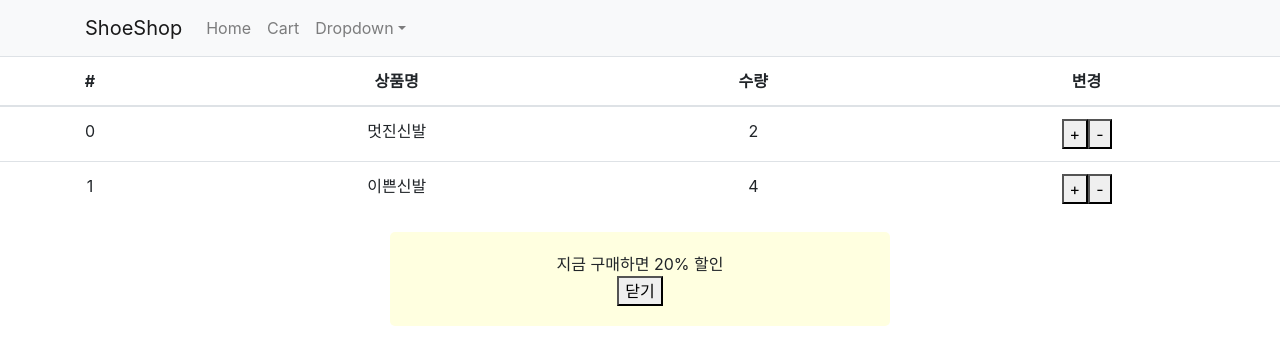
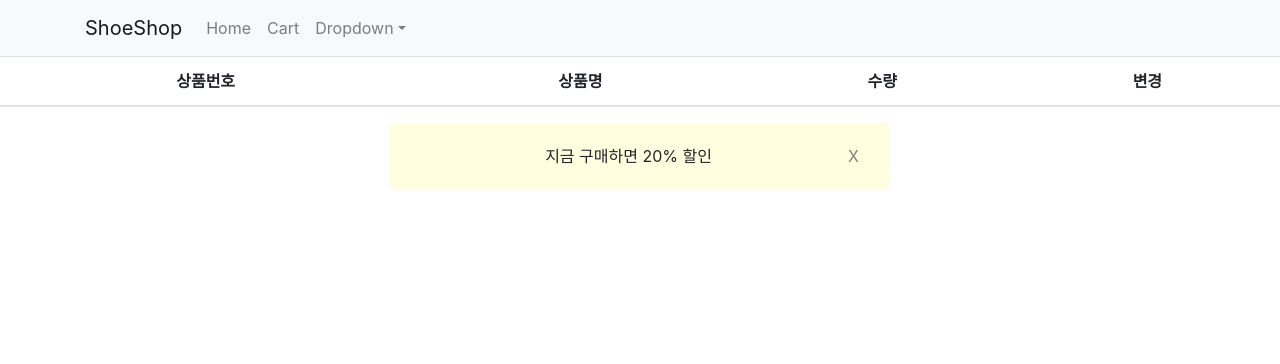
Before and after one commit to sangminlee98/React-Shop, a React (Create React App) app: page /cart in a window 1280 px wide. Shown: the top 364 px of the page. Built offline with nearby package versions, Linux system fonts and the light colour scheme.

Commit message:
장바구니 기능 완성

```diff
--- a/src/App.js
+++ b/src/App.js
@@ -2,7 +2,7 @@ import React, {useContext, useState} from 'react';
 import './App.css';
 import { Navbar, Container, Nav, NavDropdown, Jumbotron, Button} from 'react-bootstrap';
 import data from './data.js'
-import { Link, Route, Switch } from 'react-router-dom';
+import { Link, Route, Switch, useHistory } from 'react-router-dom';
 import Detail from './Detail';
 import Cart from './Cart';
 import axios from 'axios';
@@ -109,10 +109,11 @@ function App() {
 }
 
 function Card(props) {
+  let history = useHistory();
   return(
-    <div className="col-md-4">
+    <div className="col-md-4" onClick={()=>{ history.push('/detail/'+props.shoes.id) }}>
       <img src={"https://codingapple1.github.io/shop/shoes"+(props.i+1)+".jpg"} width={"100%"}/>
-      <h4><Link to={"/detail/"+props.i}>{props.shoes.title}</Link></h4>
+      <h4 style={{cursor : 'pointer'}}>{props.shoes.title}</h4>
       <p>{props.shoes.content}</p>
       <p>{props.shoes.price}₩</p>
       <Test i={props.i}/>
--- a/src/Cart.js
+++ b/src/Cart.js
@@ -1,6 +1,7 @@
 import React from 'react';
 import {Table} from 'react-bootstrap';
 import { connect } from 'react-redux';
+import './Detail.scss';
 
 
 function Cart(props) {
@@ -9,7 +10,7 @@ function Cart(props) {
             <Table responsive="sm">
                 <thead>
                 <tr>
-                    <th>#</th>
+                    <th>상품번호</th>
                     <th>상품명</th>
                     <th>수량</th>
                     <th>변경</th>
@@ -24,10 +25,10 @@ function Cart(props) {
                                     <td>{a.name}</td>
                                     <td>{a.quan}</td>
                                     <td><button onClick={()=>{
-                                        props.dispatch({type : '수량증가'})
+                                        props.dispatch({type : '수량증가',payload : a.id })
                                     }}>+</button>
                                     <button onClick={()=>{
-                                        props.dispatch({type : '수량감소'})
+                                        props.dispatch({type : '수량감소',payload : a.id})
                                     }}>-</button>
                                     </td>
                                 </tr>
@@ -40,9 +41,9 @@ function Cart(props) {
                     props.alert열렸니 === true
                     ? (<div className="my-alert">
                         <p>지금 구매하면 20% 할인</p>
-                        <button onClick={()=>{
+                        <button className="close-btn" onClick={()=>{
                             props.dispatch({type : 'close'})
-                        }}>닫기</button>
+                        }}>X</button>
                     </div>)
                     : null
                 }
--- a/src/Detail.js
+++ b/src/Detail.js
@@ -4,6 +4,7 @@ import styled from 'styled-components';
 import './Detail.scss';
 import {Nav} from 'react-bootstrap';
 import {CSSTransition} from 'react-transition-group';
+import { connect } from 'react-redux';
 // import {재고context} from './App';
 
 
@@ -78,19 +79,17 @@ function Detail(props) {
               let b = [...props.재고];
               b[product.id] = a;
               props.재고변경(b);
+              props.dispatch({type : '항목추가', data : {id : product.id, name : product.title, quan : 1}})
             }}>주문하기</button>
             <button className="btn btn-danger" onClick={()=>{ history.goBack();}}>뒤로가기</button>
           </div>
         </div>
         <Nav className="mt-5" variant="tabs" defaultActiveKey="link-0">
           <Nav.Item>
-            <Nav.Link eventKey="link-0" onClick={()=>{스위치변경(false); 누른탭변경(0)}}>Active</Nav.Link>
+            <Nav.Link eventKey="link-0" onClick={()=>{스위치변경(false); 누른탭변경(0)}}>상품설명</Nav.Link>
           </Nav.Item>
           <Nav.Item>
-            <Nav.Link eventKey="link-1" onClick={()=>{스위치변경(false); 누른탭변경(1)}}>Option 1</Nav.Link>
-          </Nav.Item>
-          <Nav.Item>
-            <Nav.Link eventKey="link-2" onClick={()=>{스위치변경(false); 누른탭변경(2)}}>Option 2</Nav.Link>
+            <Nav.Link eventKey="link-1" onClick={()=>{스위치변경(false); 누른탭변경(1)}}>배송정보</Nav.Link>
           </Nav.Item>
         </Nav>
         <CSSTransition in={스위치} classNames="wow" timeout={500}>
@@ -113,10 +112,7 @@ function Detail(props) {
       return <div>0번째</div>
     } else if(props.누른탭 === 1) {
       return <div>1번째</div>
-    } else if(props.누른탭 === 2) {
-      return <div>2번째</div>
     }
-
   }
 
 
@@ -126,4 +122,12 @@ function Detail(props) {
     )
   }
 
-  export default Detail;
+function state를props화(state) {
+  return {
+    state : state.reducer,
+    alert열렸니 : state.reducer2
+  }
+}
+
+
+ export default connect(state를props화)(Detail);
--- a/src/Detail.scss
+++ b/src/Detail.scss
@@ -38,6 +38,7 @@
     margin: auto;
     p {
         margin-bottom: 0;
+        display: inline-block;
     }
 }
 
@@ -45,3 +46,12 @@
     @extend .my-alert;
     background-color: #ff0000;
 }
+
+.close-btn {
+    border: none;
+    background-color: lightyellow;
+    color: grey;
+    display: inline-block;
+    position: relative;
+    left: 130px;
+}
--- a/src/reducer.js
+++ b/src/reducer.js
@@ -1,18 +1,31 @@
-let 초기값 =  [
-    {id : 0, name : '멋진신발', quan : 2},
-    {id : 1, name : '이쁜신발', quan : 4}
-  ];
+let 초기값 =  [];
 
 
 function reducer (state = 초기값, action) {
-  if(action.type === '수량증가') {
+
+  if( action.type === '항목추가'){
     let copy = [...state];
-    copy[0].quan++;
+    let found = copy.findIndex((a)=>{return a.id === action.data.id})
+    if(found>= 0) {
+      copy[found].quan++;
+      return copy
+    } else{
+    copy.push(action.data);
+    return copy;
+    }
+
+  } else if(action.type === '수량증가') {
+    let copy = [...state];
+    copy[action.payload].quan++;
     return copy;
   } else if(action.type ==='수량감소') {
       let copy = [...state];
-      copy[0].quan--;
+      if(copy[action.payload].quan <= 0){
+        return copy;
+      } else {
+      copy[action.payload].quan--;
       return copy;
+      }
   } else {
     return state;
   }
```
